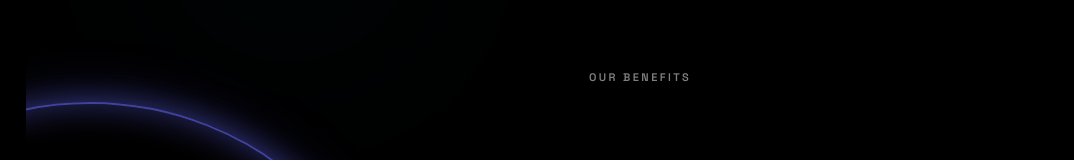
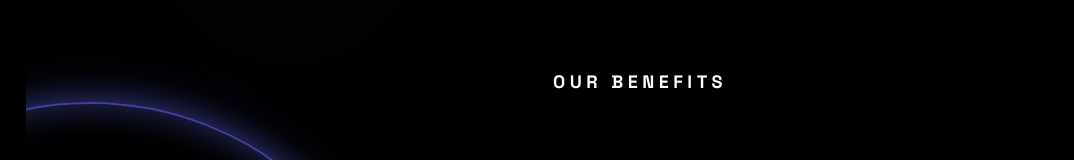
Before and after one commit to Gourav1216/CBNCC-homepage, a React (Vite) app: page / in a window 1280 px wide. Shown: the part 622-782 px from the top of the page, without its empty margins (0-1074 px from the left). Built offline with nearby package versions, Linux system fonts and the light colour scheme.

Commit message:
Style updates: increase size and set full opacity on the Our Benefits eyebrow heading

```diff
--- a/src/styles.css
+++ b/src/styles.css
@@ -281,11 +281,11 @@ select {
   transform: translateX(-50%);
   z-index: 5;
   font-family: "Space Grotesk", sans-serif;
-  font-size: 11px;
-  color: rgba(255, 255, 255, 0.5);
-  letter-spacing: 0.22em;
+  font-size: clamp(14px, 1.6vw, 18px);
+  color: #ffffff;
+  letter-spacing: 0.25em;
   text-transform: uppercase;
-  font-weight: 600;
+  font-weight: 700;
   text-align: center;
 }
 
```
